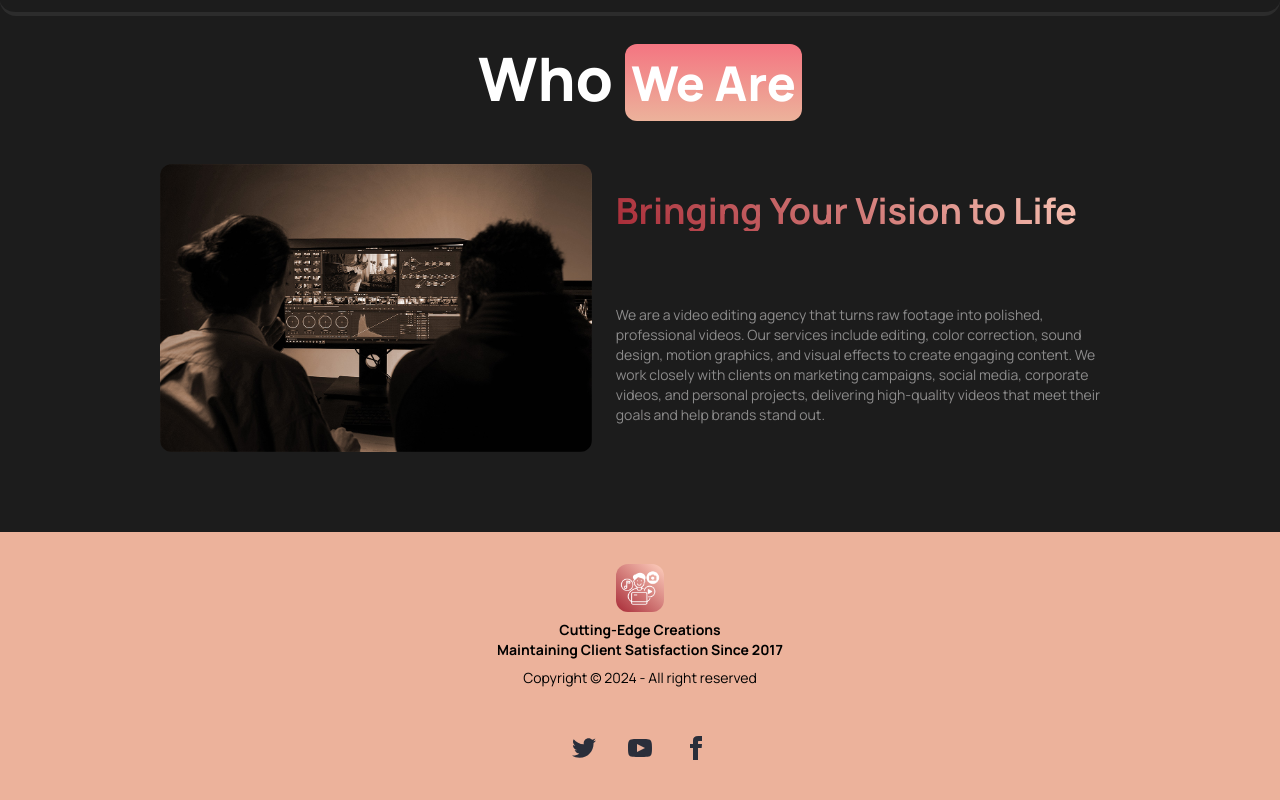
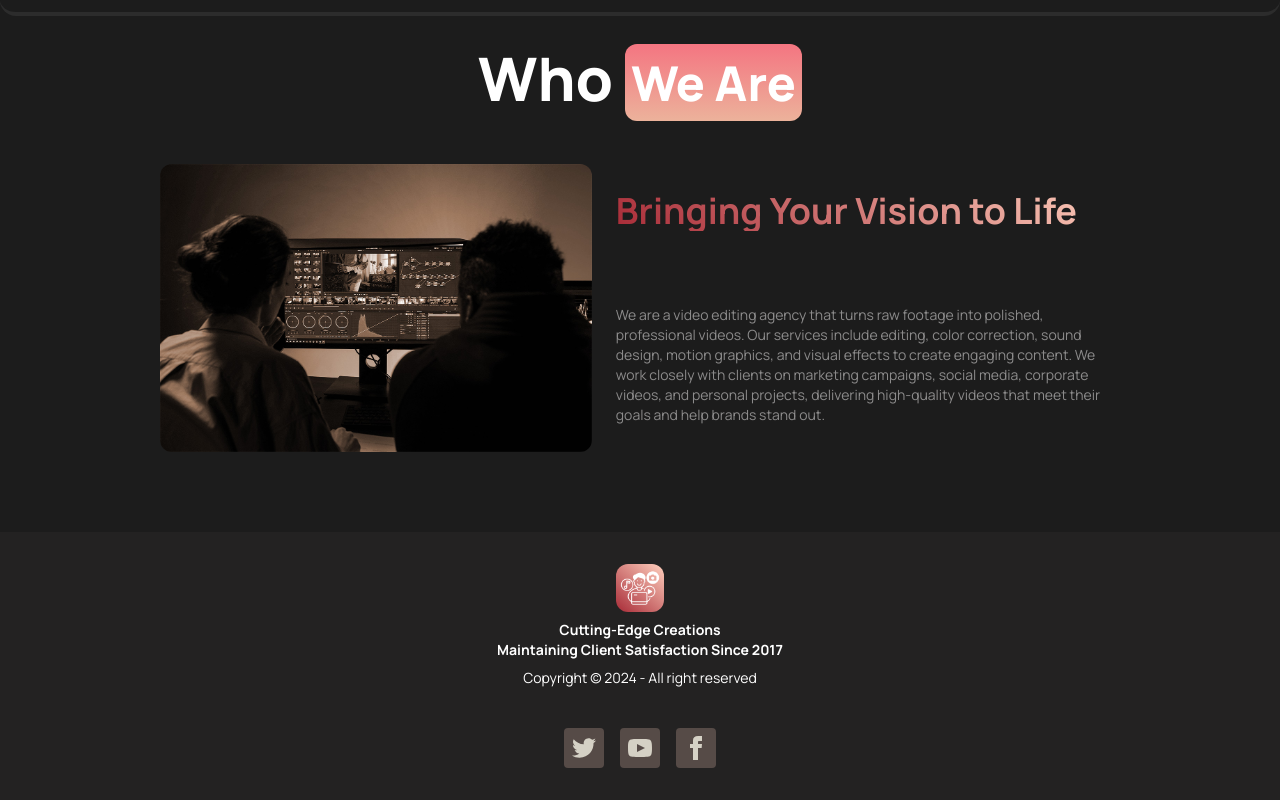
Before and after one commit to rakib00-dev/mr-imadguengi-portfolio-website, a React (Vite) app: page / in a window 1280 px wide. Shown: the part 2792-3592 px from the top of the page. Built offline with nearby package versions, Linux system fonts and the light colour scheme.

Commit message:
updated the footer section

```diff
--- a/src/components/Footer.jsx
+++ b/src/components/Footer.jsx
@@ -2,9 +2,9 @@ const Footer = () => {
   return (
     <footer
       id="contact"
-      className="paddings innerWidth footer footer-center bg-[#ecb29b] text-primary-content p-10 "
+      className="paddings innerWidth footer footer-center bg-[#232222] p-10 "
     >
-      <aside className="*:text-black">
+      <aside className="*:text-white">
         <div
           style={{ background: 'var(--logo-gradient)' }}
           className="fill-white p-1 rounded-xl "
@@ -25,8 +25,8 @@ const Footer = () => {
         <p>Copyright © {new Date().getFullYear()} - All right reserved</p>
       </aside>
       <nav>
-        <div className="grid grid-flow-col gap-4 *:cursor-pointer *:invert">
-          <a className="rounded p-2">
+        <div className="grid grid-flow-col gap-4 *:cursor-pointer ">
+          <a className="rounded p-2 transition-all  bg-[#564b47] hover:bg-[#ecb29b] hover:*:invert">
             <svg
               xmlns="http://www.w3.org/2000/svg"
               width="24"
@@ -37,7 +37,7 @@ const Footer = () => {
               <path d="M24 4.557c-.883.392-1.832.656-2.828.775 1.017-.609 1.798-1.574 2.165-2.724-.951.564-2.005.974-3.127 1.195-.897-.957-2.178-1.555-3.594-1.555-3.179 0-5.515 2.966-4.797 6.045-4.091-.205-7.719-2.165-10.148-5.144-1.29 2.213-.669 5.108 1.523 6.574-.806-.026-1.566-.247-2.229-.616-.054 2.281 1.581 4.415 3.949 4.89-.693.188-1.452.232-2.224.084.626 1.956 2.444 3.379 4.6 3.419-2.07 1.623-4.678 2.348-7.29 2.04 2.179 1.397 4.768 2.212 7.548 2.212 9.142 0 14.307-7.721 13.995-14.646.962-.695 1.797-1.562 2.457-2.549z"></path>
             </svg>
           </a>
-          <a className="rounded p-2">
+          <a className="rounded p-2 transition-all bg-[#564b47] hover:bg-[#ecb29b] hover:*:invert">
             <svg
               xmlns="http://www.w3.org/2000/svg"
               width="24"
@@ -48,7 +48,7 @@ const Footer = () => {
               <path d="M19.615 3.184c-3.604-.246-11.631-.245-15.23 0-3.897.266-4.356 2.62-4.385 8.816.029 6.185.484 8.549 4.385 8.816 3.6.245 11.626.246 15.23 0 3.897-.266 4.356-2.62 4.385-8.816-.029-6.185-.484-8.549-4.385-8.816zm-10.615 12.816v-8l8 3.993-8 4.007z"></path>
             </svg>
           </a>
-          <a className="rounded p-2">
+          <a className="rounded p-2 transition-all bg-[#564b47] hover:bg-[#ecb29b] hover:*:invert">
             <svg
               xmlns="http://www.w3.org/2000/svg"
               width="24"
```
